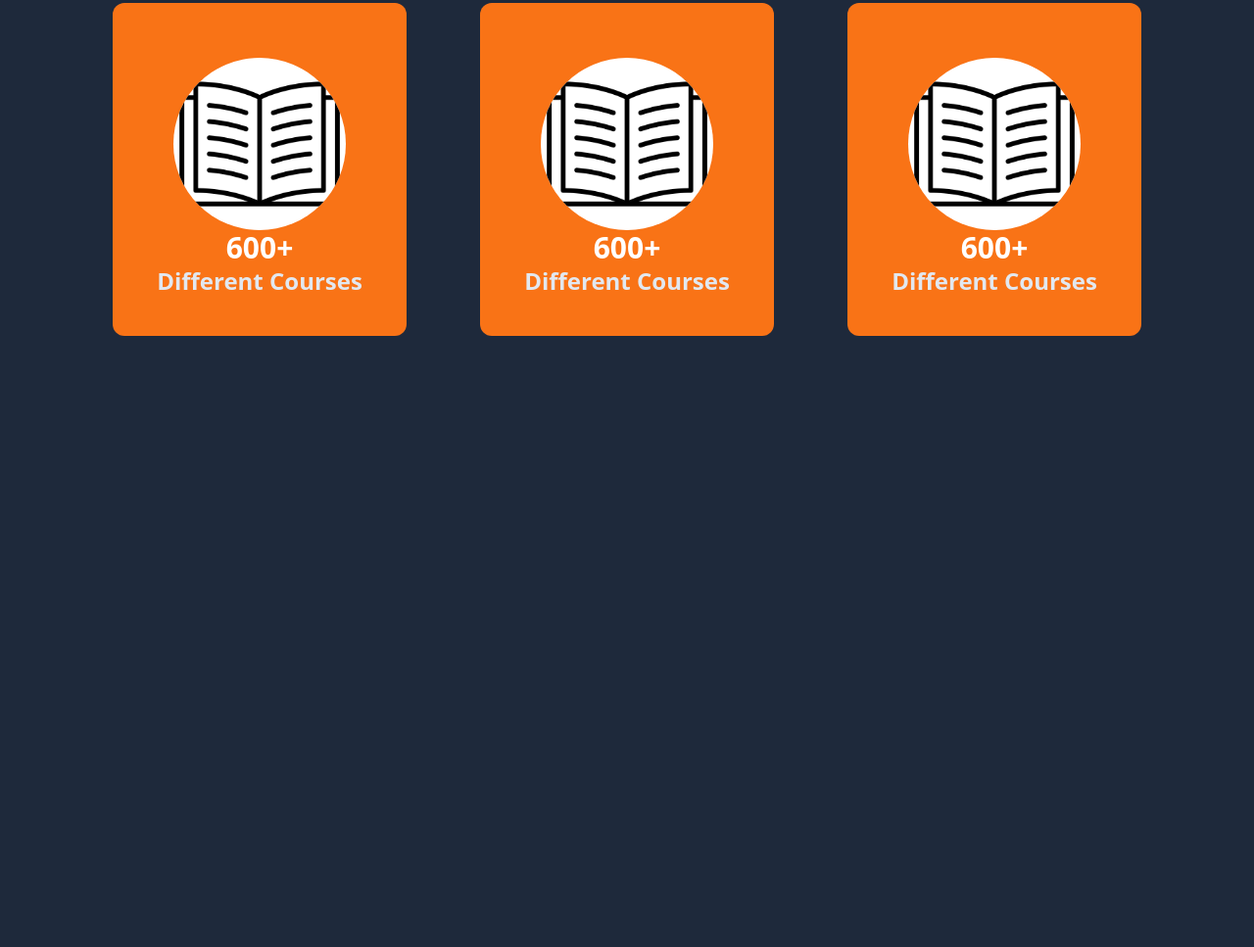
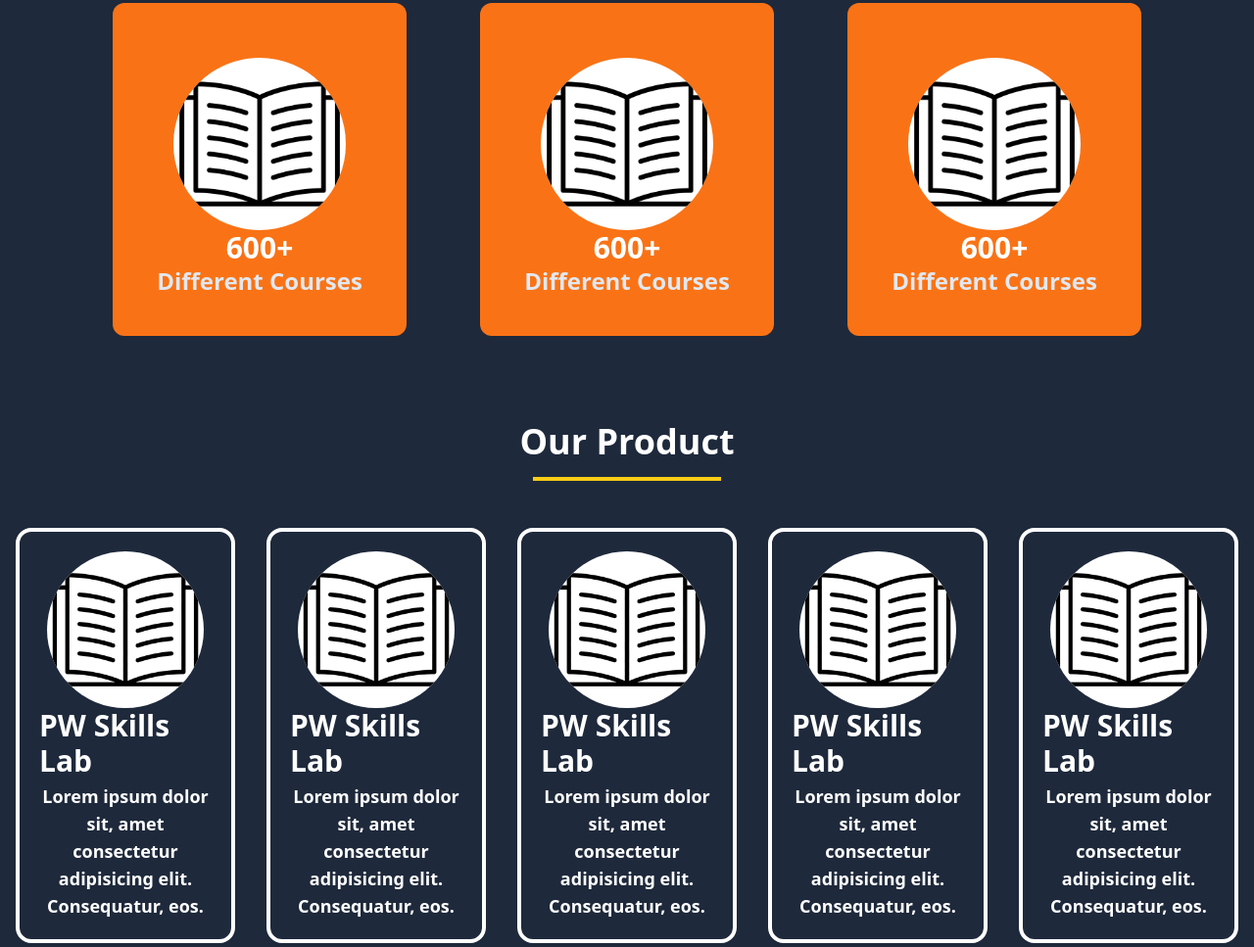
Before and after one commit to Piyush289kumar/tailwind, a website: page dist/pwhome.html in a window 1280 px wide. Shown: the part 693-1660 px from the top of the page at 98% size. Before the commit the page ends 1124 px from the top, so only its background shows below. Drawn offline with Linux system fonts and the light colour scheme.

Commit message:
Our Products Section Build

```diff
--- a/dist/pwhome.html
+++ b/dist/pwhome.html
@@ -66,5 +66,72 @@
     </div>
     <!-- Our Student Section End -->
 
+    <!-- Our Products Section Start -->
+    <div class="w-full h-auto flex justify-center items-center flex-col">
+
+        <div class="w-full h-auto flex justify-center items-center flex-col">
+            <p class="font-bold text-2xl md:text-4xl text-white">Our Product</p>
+            <div class="w-48 h-1 border-b-4 border-b-yellow-400 mt-1 md:mt-4 mb-12"></div>
+        </div>
+
+        <div class="w-full h-auto flex flex-col md:flex-row">
+        <!-- Card Sectin Start -->
+        <div class="w-1/10 border-4 border-white p-5 rounded-2xl flex justify-evenly items-center flex-col text-white mx-4 mb-10 md:mb-1">
+            <div>
+                <img class="w-40 h-40 bg-white rounded-full" src="../src/images/open-book.png" alt="Error">
+            </div>
+            <p class="font-bold text-xl md:text-3xl">PW Skills Lab</p>
+            <p class="font-semibold text-lg text-center mt-1">Lorem ipsum dolor sit, amet consectetur adipisicing elit. Consequatur, eos.</p>
+        </div>
+        <!-- Card Sectin End -->
+
+        <!-- Card Sectin Start -->
+        <div class="w-1/10 border-4 border-white p-5 rounded-2xl flex justify-evenly items-center flex-col text-white mx-4 mb-10 md:mb-1">
+            <div>
+                <img class="w-40 h-40 bg-white rounded-full" src="../src/images/open-book.png" alt="Error">
+            </div>
+            <p class="font-bold text-xl md:text-3xl">PW Skills Lab</p>
+            <p class="font-semibold text-lg text-center mt-1">Lorem ipsum dolor sit, amet consectetur adipisicing elit. Consequatur, eos.</p>
+        </div>
+        <!-- Card Sectin End -->
+
+        <!-- Card Sectin Start -->
+        <div class="w-1/10 border-4 border-white p-5 rounded-2xl flex justify-evenly items-center flex-col text-white mx-4 mb-10 md:mb-1">
+            <div>
+                <img class="w-40 h-40 bg-white rounded-full" src="../src/images/open-book.png" alt="Error">
+            </div>
+            <p class="font-bold text-xl md:text-3xl">PW Skills Lab</p>
+            <p class="font-semibold text-lg text-center mt-1">Lorem ipsum dolor sit, amet consectetur adipisicing elit. Consequatur, eos.</p>
+        </div>
+        <!-- Card Sectin End -->
+
+        <!-- Card Sectin Start -->
+        <div class="w-1/10 border-4 border-white p-5 rounded-2xl flex justify-evenly items-center flex-col text-white mx-4 mb-10 md:mb-1">
+            <div>
+                <img class="w-40 h-40 bg-white rounded-full" src="../src/images/open-book.png" alt="Error">
+            </div>
+            <p class="font-bold text-xl md:text-3xl">PW Skills Lab</p>
+            <p class="font-semibold text-lg text-center mt-1">Lorem ipsum dolor sit, amet consectetur adipisicing elit. Consequatur, eos.</p>
+        </div>
+        <!-- Card Sectin End -->
+
+        <!-- Card Sectin Start -->
+        <div class="w-1/10 border-4 border-white p-5 rounded-2xl flex justify-evenly items-center flex-col text-white mx-4 mb-10 md:mb-1">
+            <div>
+                <img class="w-40 h-40 bg-white rounded-full" src="../src/images/open-book.png" alt="Error">
+            </div>
+            <p class="font-bold text-xl md:text-3xl">PW Skills Lab</p>
+            <p class="font-semibold text-lg text-center mt-1">Lorem ipsum dolor sit, amet consectetur adipisicing elit. Consequatur, eos.</p>
+        </div>
+        <!-- Card Sectin End -->
+
+
+
+    </div>
+
+
+    </div>
+    <!-- Our Products Section End -->
+
 </body>
 </html>
```
Also changed, not shown: dist/style.css.
